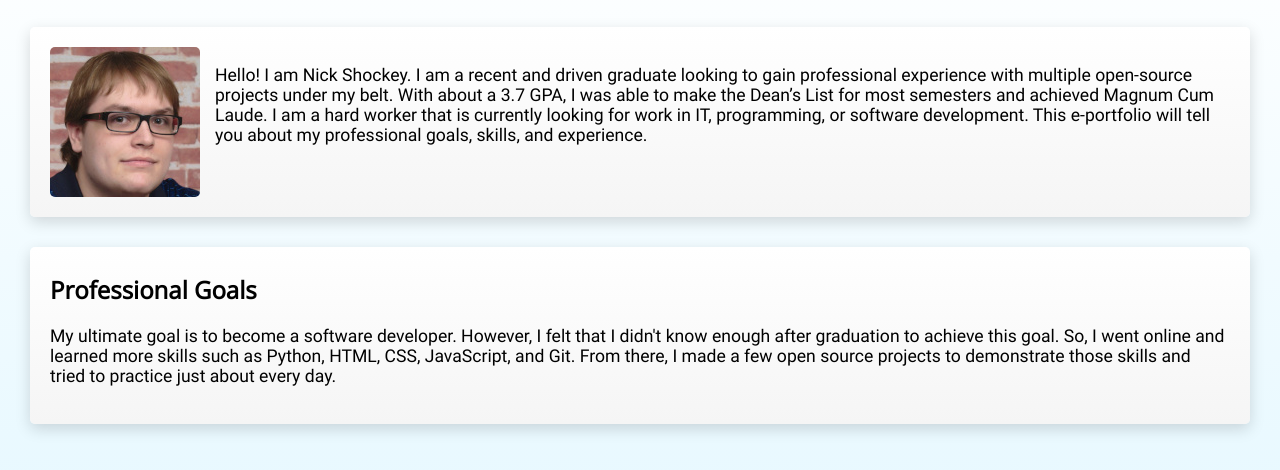
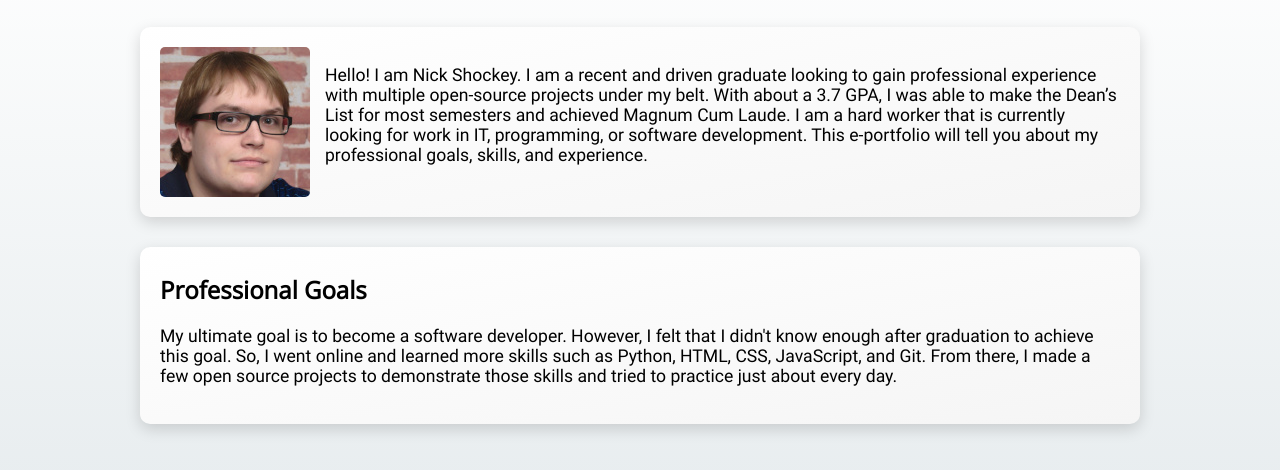
Before and after one commit to njs-guy/njshockey-portfolio, a plain HTML site: page index.html in a window 1280 px wide. Shown: the part 92-562 px from the top of the page. Drawn offline with Linux system fonts and the light colour scheme.

Commit message:
Updated cards and colors

```diff
--- a/style.css
+++ b/style.css
@@ -34,7 +34,7 @@ body {
     margin: 0;
     padding: 0;
     background-color: #F5F5F5;
-    background-image: linear-gradient(white, #DFF6FF);
+    background-image: linear-gradient(white, #DFE6E9);
     position: relative;
 }
 
@@ -71,6 +71,10 @@ footer {
     text-align: center;
 }
 
+.navbar, .main-content, .card {
+    font-family: 'Roboto', Arial, sans-serif;
+}
+
 .main-content {
     min-height: 90vh;
     display: block;
@@ -81,10 +85,6 @@ footer {
     content: "";
     clear: both;
     display: table;
-}
-
-.navbar, .main-content, .card {
-    font-family: 'Roboto', Arial, sans-serif;
 }
 
 .cover-letter ul li {
@@ -136,8 +136,11 @@ footer {
 }
 
 .card {
-    background-image: linear-gradient(white, #F5F5F5);
-    border-radius: 5px;
+    margin: 0 auto;
+    width: clamp(100px, 75vw, 1000px);
+    background-color: white;
+    background-image: linear-gradient(to bottom right, white, #F5F5F5);
+    border-radius: 10px;
     padding: 20px;
     margin-top: 30px;
     margin-bottom: 30px;
@@ -146,13 +149,6 @@ footer {
 }
 
 .info {
-    /* outline: 1px solid grey;
-    background-color: #e6e6e6;
-    margin-right: 5px;
-    padding: 3px;
-    border-radius: 5px;
-    box-shadow: 1px 1px 5px -1px rgba(0,0,0,0.6); */
-
     font-weight: lighter;
     display: inline-block;
 }
```
